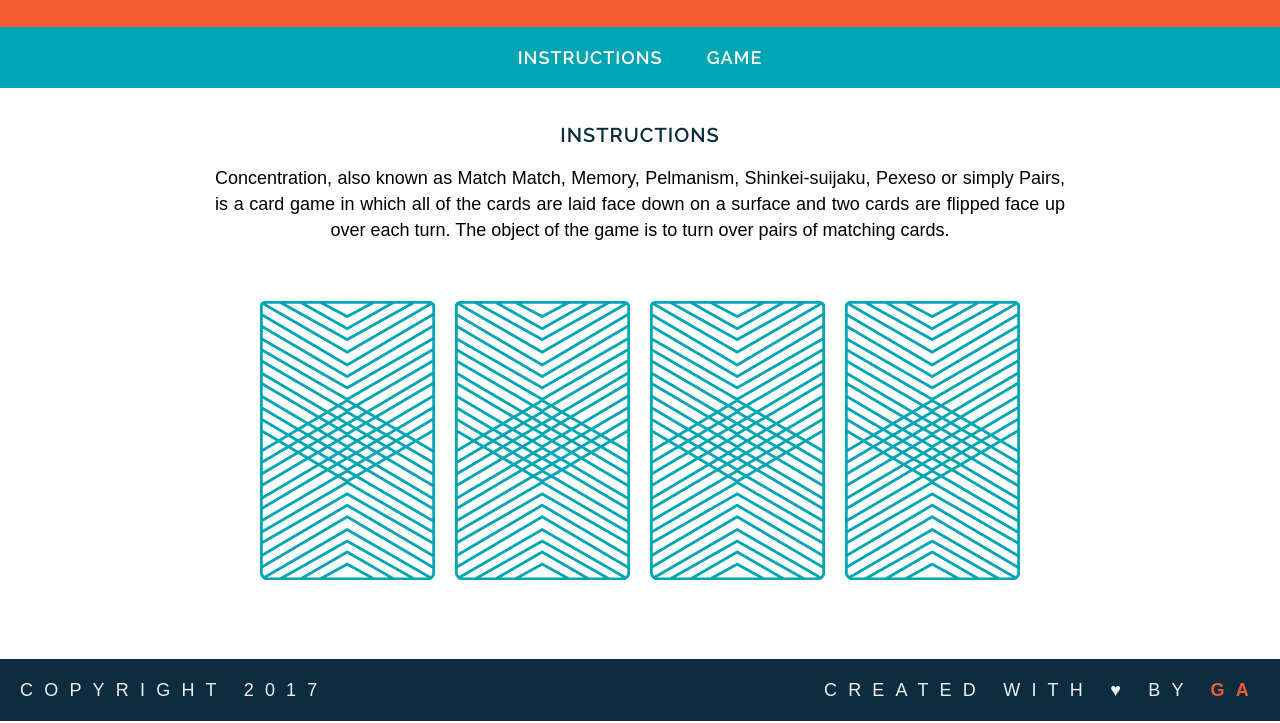
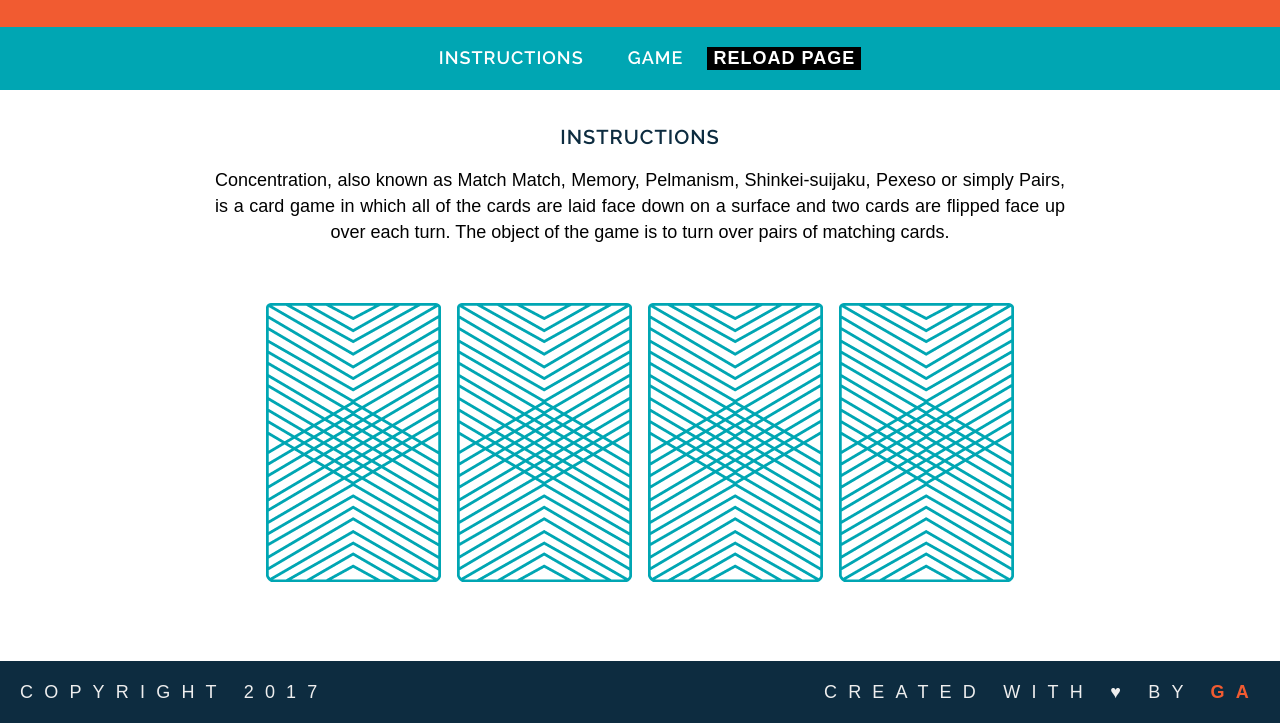
Before and after one commit to DeclanBoller/wdi-fundamentals-memorygame, a plain HTML site: page memory_game/index.html in a window 1280 px wide. Shown: the part 86-809 px from the top of the page. Drawn offline with Linux system fonts and the light colour scheme; a web font is replaced by a local one.

Commit message:
created game logic and added reload button

```diff
--- a/memory_game/css/style.css
+++ b/memory_game/css/style.css
@@ -23,6 +23,16 @@ a {
   padding: 0 20px;
   border-bottom: 2px solid transparent;
   transition: 0.4s all ease-in-out;
+}
+
+button {
+  border: none;
+  color: #fff;
+  letter-spacing: 1px;
+  font-weight: 600;
+  font-size: 18px;
+  background: black;
+  text-transform: uppercase;
 }
 
 a:hover {
--- a/memory_game/index.html
+++ b/memory_game/index.html
@@ -15,16 +15,12 @@
   <nav>
     <a href="#">Instructions</a>
     <a href="#">Game</a>
+    <button>Reload Page</button>
   </nav>
   <main>
     <h2>Instructions</h2>
     <p>Concentration, also known as Match Match, Memory, Pelmanism, Shinkei-suijaku, Pexeso or simply Pairs, is a card game in which all of the cards are laid face down on a surface and two cards are flipped face up over each turn. The object of the game is to turn over pairs of matching cards.</p>
-    <div>
-      <img src="images/back.png" alt="Queen of Diamonds">
-      <img src="images/back.png" alt="Queen of Hearts">
-      <img src="images/back.png" alt="King of Diamonds">
-      <img src="images/back.png" alt="Queen of Diamonds">
-    </div>
+    <div id="game-board" class="board clearfix"></div>
   </main>
   <footer class="clearfix">
     <p class="copyright">
--- a/memory_game/js/main.js
+++ b/memory_game/js/main.js
@@ -2,26 +2,34 @@ var cards = [
   {
     rank: "king",
     suit: "hearts",
-    cardImg: "images/king-of-hearts.png",
+    cardImg: "../images/king-of-hearts.png",
   },
   {
     rank: "king",
     suit: "diamonds",
-    cardImg: "images/king-of-diamonds.png",
+    cardImg: "../images/king-of-diamonds.png",
   },
   {
     rank: "queen",
     suit: "hearts",
-    cardImg: "images/queen-of-hearts.png",
+    cardImg: "../images/queen-of-hearts.png",
   },
   {
     rank: "queen",
     suit: "diamonds",
-    cardImg: "images/queen-of-diamonds.png",
+    cardImg: "../images/queen-of-diamonds.png",
   },
 ];
 
 var cardsInPlay = [];
+
+var reload = document.querySelector('button');
+
+function refresh(){
+  location.reload();
+}
+
+reload.addEventListener('click', refresh);
 
 function checkMatch() {
   if (cardsInPlay.length === 2) {
@@ -33,13 +41,23 @@ function checkMatch() {
   }
 }
 
-function flipCard(cardId) {
+function flipCard() {
+  let cardId = this.getAttribute('data-id');
   console.log(`User flipped ${cards[cardId].rank}`);
   cardsInPlay.push(cards[cardId].rank);
-  console.log(cards[cardId].suit);
-  console.log(cards[cardId].cardImg);
+  this.setAttribute('src', cards[cardId].cardImg);
   checkMatch();
 }
 
-flipCard([2]);
-flipCard([0]);
+
+function createBoard(){
+  for(var i=0; i < cards.length; i++){
+    let cardElement = document.createElement('img');
+    cardElement.setAttribute('src', '../images/back.png');
+    cardElement.setAttribute('data-id', i);
+    cardElement.addEventListener('click', flipCard);
+    document.getElementById("game-board").appendChild(cardElement);
+  }
+}
+
+createBoard();
```
